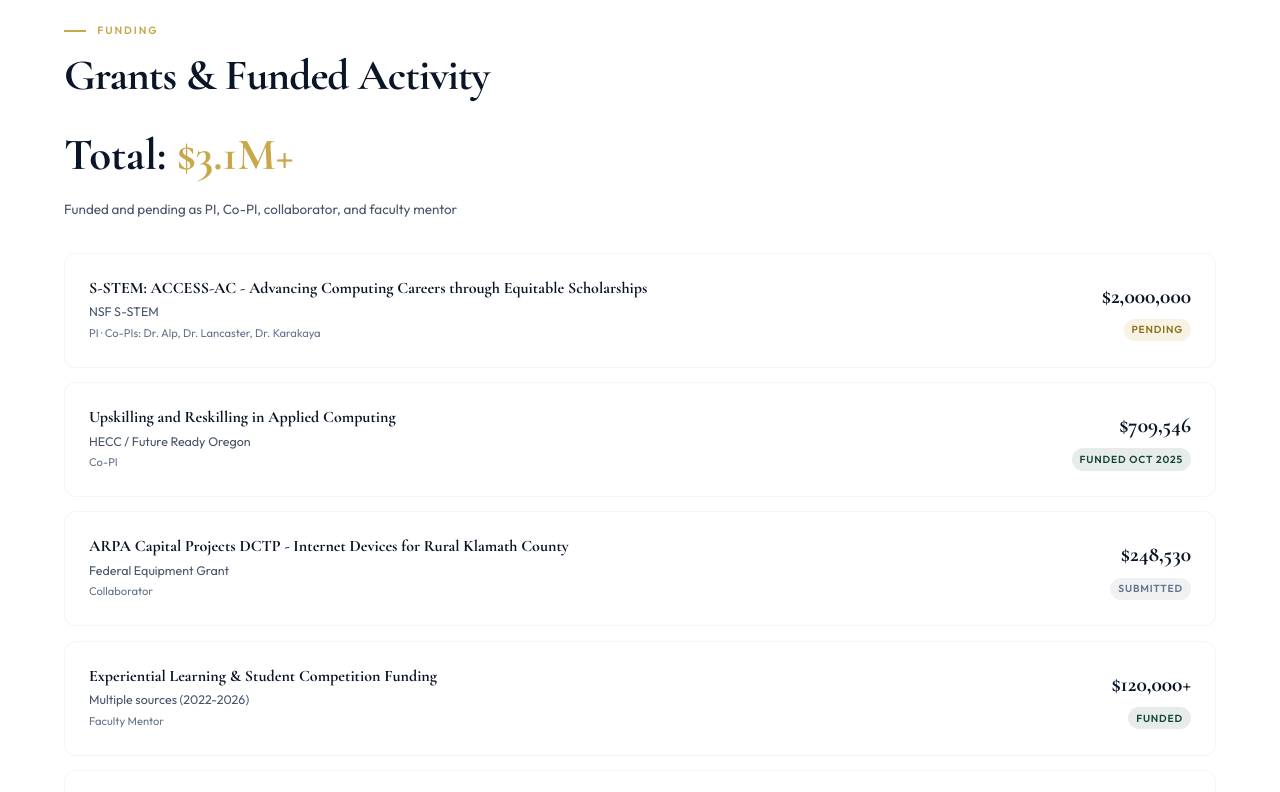
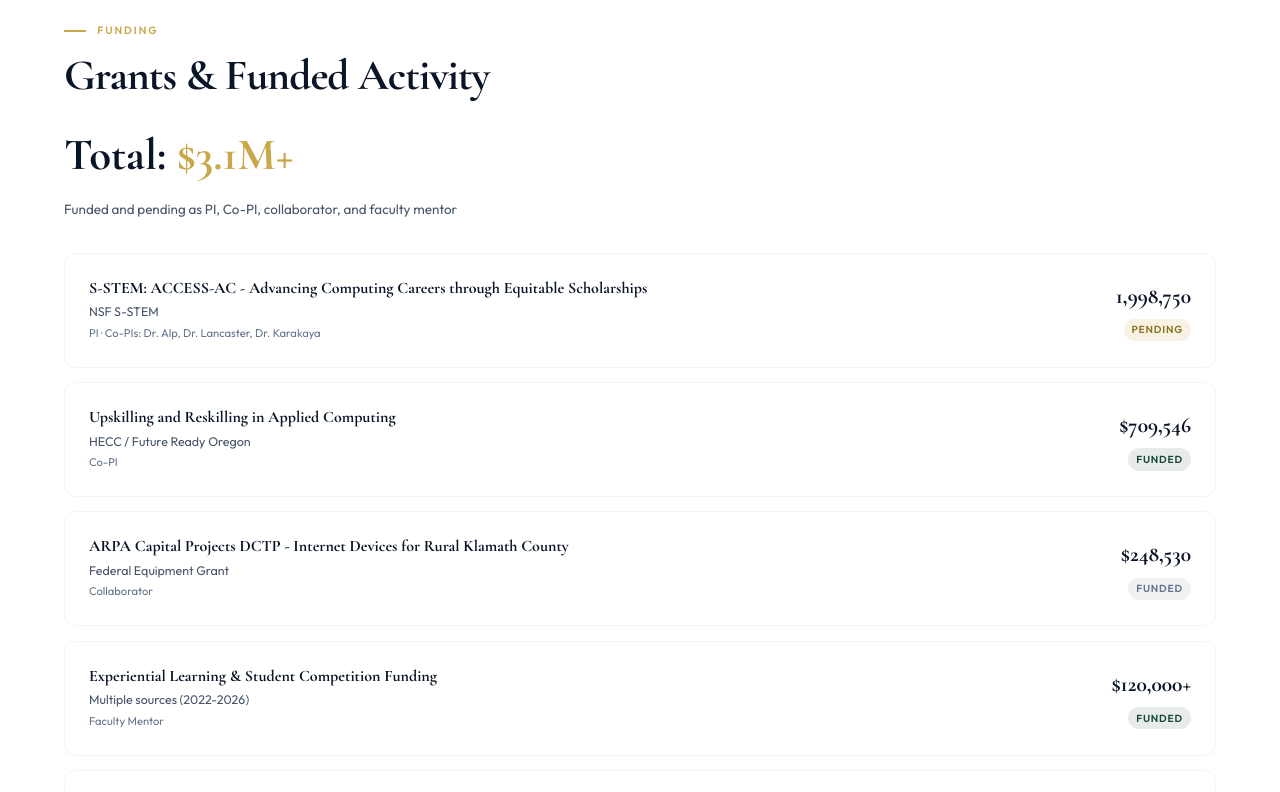
Before and after one commit to FACULTY-PRAVEEN/praveenguraja.github.io, a plain HTML site: page index (3).html in a window 1280 px wide. Shown: the part 6732-7524 px from the top of the page. Drawn offline with nearby package versions, Linux system fonts and the light colour scheme.

Commit message:
index (3).html

```diff
--- a/index (3).html
+++ b/index (3).html
@@ -226,7 +226,7 @@ footer{background:var(--nv);padding:2.5rem 1.5rem;text-align:center}.flinks{disp
 <div style="margin-top:1.5rem">
 <div class="nitem rv"><span class="ndate">Apr 2026</span><span class="ntxt"><strong>"Cybersecurity for the Public Good"</strong> - Oregon Cybersecurity Center of Excellence Research Seminar Series, Portland State University</span></div>
 <div class="nitem rv"><span class="ndate">Jan 2026</span><span class="ntxt"><strong>"Creating Responsible Intelligence in AI Education"</strong> - Blue Sky, EAAI-26 at AAAI-26, Singapore</span></div>
-<div class="nitem rv"><span class="ndate">Oct 2025</span><span class="ntxt"><strong>"Quantum-Driven AI Cybersecurity"</strong> - Information Security Summit 2025 / Silicon Valley Cybersecurity Conference</span></div>
+<div class="nitem rv"><span class="ndate">Oct 2025</span><span class="ntxt"><strong>"Quantum-Driven AI Cybersecurity"</strong> - Information Security Summit 2025/Silicon Valley Cybersecurity Conference</span></div>
 <div class="nitem rv"><span class="ndate">2025</span><span class="ntxt"><strong>"From Data to Defense: Shaping Higher Ed Funding Statutes"</strong> - Education Law Association, Kansas City</span></div>
 <div class="nitem rv"><span class="ndate">2024</span><span class="ntxt"><strong>"Implications of AI on Higher Education"</strong> and <strong>"AI &amp; Cybersecurity in Rural Areas"</strong> - ATMAE 2024, Las Vegas</span></div>
 </div></div></section>
@@ -262,9 +262,9 @@ footer{background:var(--nv);padding:2.5rem 1.5rem;text-align:center}.flinks{disp
 <div class="lab rv">Funding</div><h2 class="stitle rv">Grants &amp; Funded Activity</h2>
 <div class="rv" style="font-family:var(--hd);font-size:clamp(1.8rem,4vw,2.8rem);font-weight:700;color:var(--nv);margin:1rem 0 .3rem">Total: <span style="color:var(--gd)">$3.1M+</span></div>
 <div class="rv" style="font-size:.84rem;color:var(--tl);margin-bottom:2rem">Funded and pending as PI, Co-PI, collaborator, and faculty mentor</div>
-<div class="gc rv"><div><div class="gti">S-STEM: ACCESS-AC - Advancing Computing Careers through Equitable Scholarships</div><div class="gag">NSF S-STEM</div><div class="gro">PI &#183; Co-PIs: Dr. Alp, Dr. Lancaster, Dr. Karakaya</div></div><div style="text-align:right"><div class="gam">$2,000,000</div><span class="gs gsp">Pending</span></div></div>
-<div class="gc rv"><div><div class="gti">Upskilling and Reskilling in Applied Computing</div><div class="gag">HECC / Future Ready Oregon</div><div class="gro">Co-PI</div></div><div style="text-align:right"><div class="gam">$709,546</div><span class="gs gsf">Funded Oct 2025</span></div></div>
-<div class="gc rv"><div><div class="gti">ARPA Capital Projects DCTP - Internet Devices for Rural Klamath County</div><div class="gag">Federal Equipment Grant</div><div class="gro">Collaborator</div></div><div style="text-align:right"><div class="gam">$248,530</div><span class="gs gss">Submitted</span></div></div>
+<div class="gc rv"><div><div class="gti">S-STEM: ACCESS-AC - Advancing Computing Careers through Equitable Scholarships</div><div class="gag">NSF S-STEM</div><div class="gro">PI &#183; Co-PIs: Dr. Alp, Dr. Lancaster, Dr. Karakaya</div></div><div style="text-align:right"><div class="gam">1,998,750</div><span class="gs gsp">Pending</span></div></div>
+<div class="gc rv"><div><div class="gti">Upskilling and Reskilling in Applied Computing</div><div class="gag">HECC / Future Ready Oregon</div><div class="gro">Co-PI</div></div><div style="text-align:right"><div class="gam">$709,546</div><span class="gs gsf">Funded</span></div></div>
+<div class="gc rv"><div><div class="gti">ARPA Capital Projects DCTP - Internet Devices for Rural Klamath County</div><div class="gag">Federal Equipment Grant</div><div class="gro">Collaborator</div></div><div style="text-align:right"><div class="gam">$248,530</div><span class="gs gss">Funded</span></div></div>
 <div class="gc rv"><div><div class="gti">Experiential Learning &amp; Student Competition Funding</div><div class="gag">Multiple sources (2022-2026)</div><div class="gro">Faculty Mentor</div></div><div style="text-align:right"><div class="gam">$120,000+</div><span class="gs gsf">Funded</span></div></div>
 <div class="gc rv"><div><div class="gti">Klamath County Econ Development - Free IT, Cyber &amp; Accounting Services</div><div class="gag">Klamath County</div><div class="gro">Co-PI</div></div><div style="text-align:right"><div class="gam">$40,000</div><span class="gs gsf">Funded</span></div></div>
 </div></section>
```
